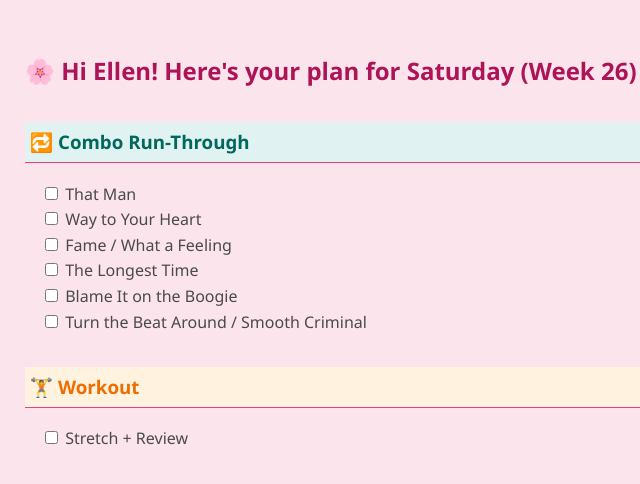
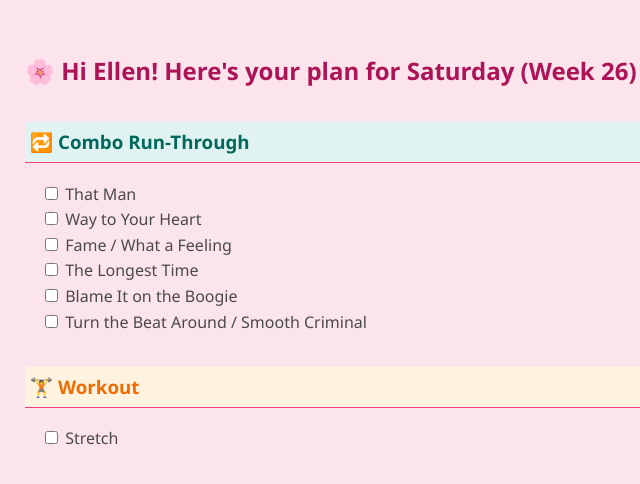
Before and after one commit to EllenP89/EllenShowRehearsal, a plain HTML site: page index.html in a window 1280 px wide. Shown: the full height of the page, 7-647 px from the left. Drawn offline with Linux system fonts and the light colour scheme.

Commit message:
Update index.html
removing the review

```diff
--- a/index.html
+++ b/index.html
@@ -67,7 +67,7 @@
       "Breathing Drills": "🫁 Inhale for 4 counts, exhale on a hiss for 8–12 counts. Repeat 3–5 times.",
       "Core Workout": "💪 3 rounds: 30 sec plank, 20 crunches, 10 leg raises.",
       "Cardio + Strength": "🏃‍♀️ 10 min jog + 3 rounds: squats, push-ups, lunges.",
-      "Stretch + Review": "🧘‍♀️ Gentle stretches + review 2 songs with light humming.",
+      "Stretch": "🧘‍♀️ Gentle stretches.",
       "Me-Time": "🛁 Take a bath, journal, or meditate. You’ve earned it!"
     };
 
@@ -93,7 +93,7 @@
     const planner = {
       0: {
         "🔍 Review": pickSongs(2, weekNum * 2),
-        "🏋️ Workout": ["Stretch + Review"]
+        "🏋️ Workout": ["Stretch"]
       },
       1: {
         "🎤 Singing": pickSongs(3, weekNum * 3),
@@ -115,7 +115,7 @@
       },
       6: {
         "🔁 Combo Run-Through": pickSongs(6, weekNum * 6),
-        "🏋️ Workout": ["Stretch + Review"]
+        "🏋️ Workout": ["Stretch"]
       }
     };
 
```
